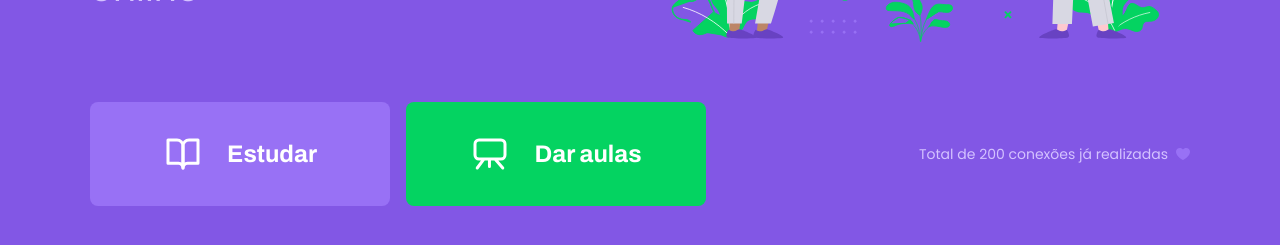
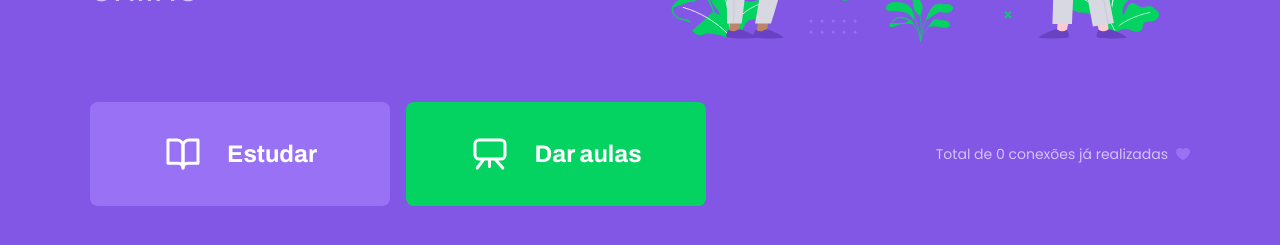
Before and after one commit to robertourias/nlw-proffy, a React (Create React App) app in the folder web/: page / in a window 1280 px wide. Shown: the part 421-666 px from the top of the page. Built offline with nearby package versions, Linux system fonts and the light colour scheme; no server answers.

Commit message:
integração com numero de conexões

```diff
--- a/web/src/pages/Landing/index.tsx
+++ b/web/src/pages/Landing/index.tsx
@@ -1,4 +1,4 @@
-import React from 'react';
+import React, { useState, useEffect } from 'react';
 import { Link } from 'react-router-dom';
 
 import logoImg from '../../assets/images/logo.svg';
@@ -9,8 +9,19 @@ import giveClassesIcon from '../../assets/images/icons/give-classes.svg';
 import purpleHurtIcon from '../../assets/images/icons/purple-heart.svg';
 
 import './styles.css';
+import api from '../../services/api';
 
 function Landing() {
+    const [totalConnections, setTotalConnections] = useState(0);
+
+    useEffect(() => {
+        api.get('connections').then((response) => {
+            const { total } = response.data;
+
+            setTotalConnections(total);
+        });
+    }, []);
+
     return (
         <div id="page-landing">
             <div id="page-landing-content" className="container">
@@ -38,7 +49,7 @@ function Landing() {
                 </div>
 
                 <span className="total-connections">
-                    Total de 200 conexões já realizadas
+                    Total de {totalConnections} conexões já realizadas
                     <img src={purpleHurtIcon} alt="Coração roxo"/>
                 </span>
             </div>
--- a/web/src/services/api.ts
+++ b/web/src/services/api.ts
@@ -1,7 +1,7 @@
 import axios from 'axios';
 
 const api = axios.create({
-    baseURL: 'https://localhost:3333/',
+    baseURL: 'http://localhost:3333/',
 });
 
 export default api;
```
